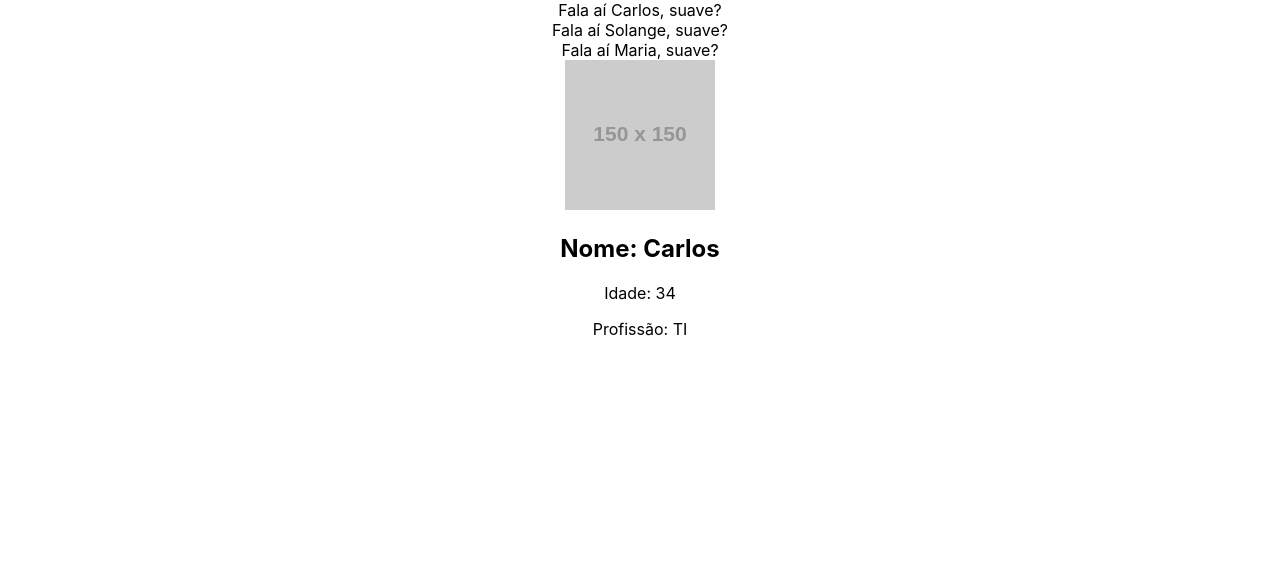
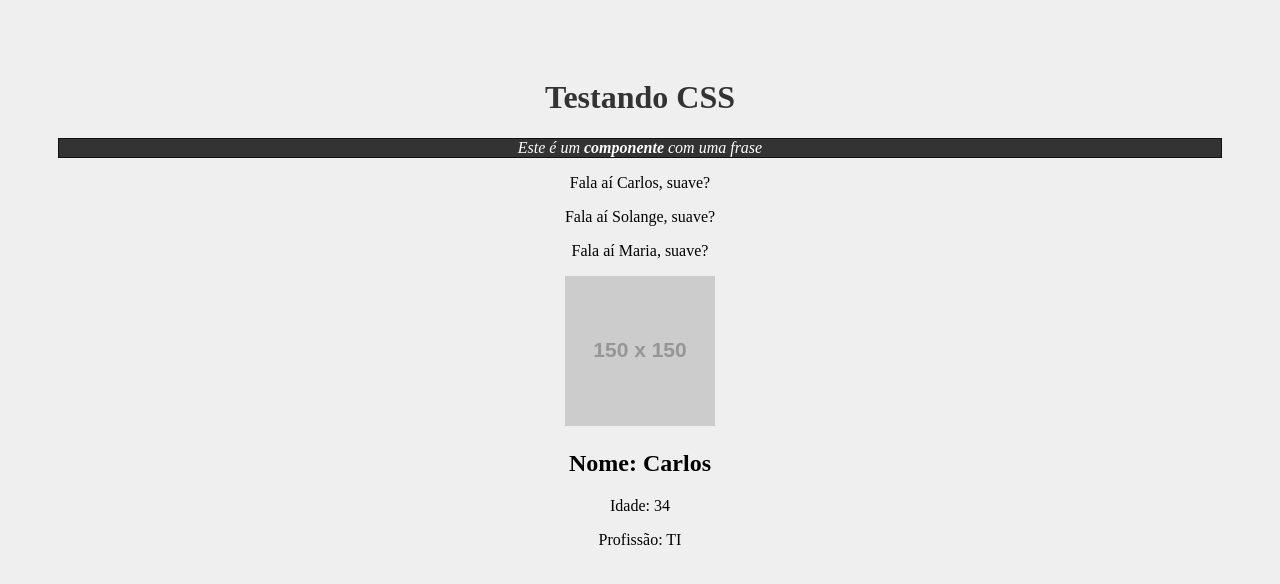
Before and after one commit to Carlosjw/registerApp, a React (Create React App) app in the folder firstapp/: page / in a window 1280 px wide. Shown: the top 584 px of the page. Built offline with nearby package versions, Linux system fonts and the light colour scheme.

Commit message:
cssLesson

```diff
--- a/firstapp/src/App.js
+++ b/firstapp/src/App.js
@@ -1,7 +1,7 @@
 import './App.css';
-// import HelloWorld from './components/HelloWorld'
 import SayMyName from './components/SayMyName'
 import Pessoa from './components/Pessoa'
+import Frase from './components/Frase'
 
 function App() {
 
@@ -9,7 +9,8 @@ function App() {
 
   return (
     <div className="App">
-      {/* <HelloWorld /> */}
+      <h1>Testando CSS</h1>
+      <Frase />
       <SayMyName name="Carlos" />
       <SayMyName name="Solange" />
       <SayMyName name={name} />
--- a/firstapp/src/components/Frase.js
+++ b/firstapp/src/components/Frase.js
@@ -1,7 +1,9 @@
+import styles from './Frase.module.css' // importando css
+
 function Frase(){
     return (
-        <div>
-            <p><em>Este é um <b>componente</b> com uma frase</em></p>
+        <div className={styles.fraseContainer}>
+            <p className={styles.fraseContent}><em>Este é um <b>componente</b> com uma frase</em></p>
         </div>
     )
 }
--- /dev/null
+++ b/firstapp/src/components/Frase.module.css
@@ -0,0 +1,10 @@
+.fraseContainer{
+    background-color: #333;
+    border: 1px solid #111;
+}
+
+.fraseContent {
+    color: #fff;
+    background-color: #333;
+    margin: 0;
+}
--- a/firstapp/src/components/SayMyName.js
+++ b/firstapp/src/components/SayMyName.js
@@ -2,7 +2,7 @@ function SayMyName(props){
 
     return(
         <div>
-            <pa>Fala aí {props.name}, suave?</pa>
+            <p>Fala aí {props.name}, suave?</p>
         </div>
     )
 }
--- a/firstapp/src/index.css
+++ b/firstapp/src/index.css
@@ -1,13 +1,16 @@
 body {
-  margin: 0;
-  font-family: -apple-system, BlinkMacSystemFont, 'Segoe UI', 'Roboto', 'Oxygen',
-    'Ubuntu', 'Cantarell', 'Fira Sans', 'Droid Sans', 'Helvetica Neue',
-    sans-serif;
-  -webkit-font-smoothing: antialiased;
-  -moz-osx-font-smoothing: grayscale;
+  padding: 50px;
+  background-color: #efefef;
 }
 
-code {
-  font-family: source-code-pro, Menlo, Monaco, Consolas, 'Courier New',
-    monospace;
+h1{
+  color: #333;
 }
+
+p:hover {
+  background-color: #999;
+  font-weight: bold;
+  color: white;
+  padding: 10px;
+  transition: 30ms;
+}
```
